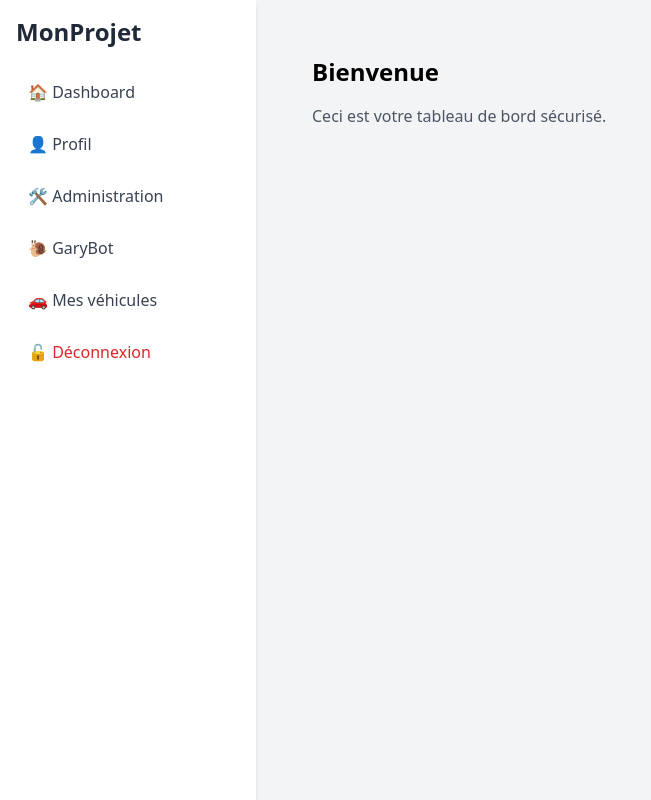
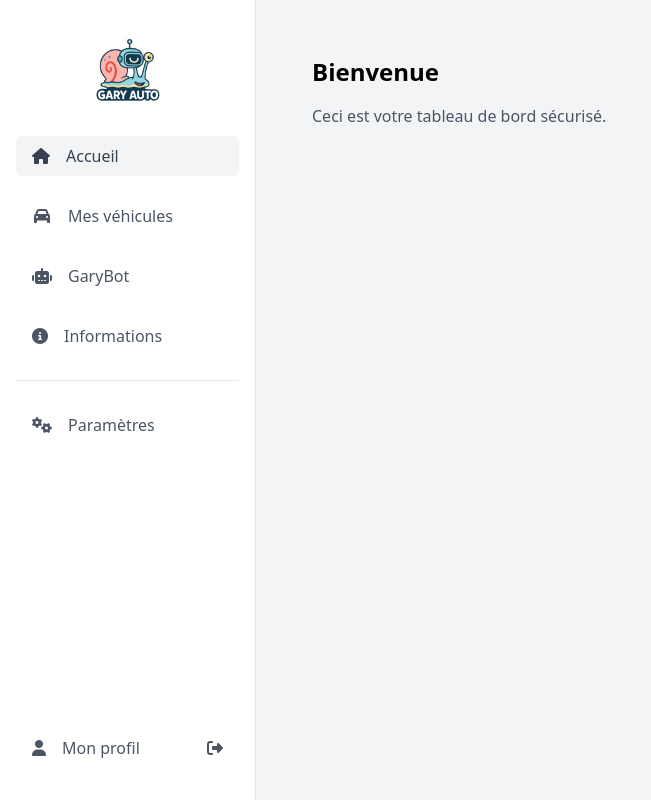
Before and after one commit to Hrivaux/GaryAuto, a Symfony app: template templates/home/index.html.twig in a window 1280 px wide. Shown: the whole page, without its empty margins (0-651 px from the left). Run offline with Twig, Linux system fonts and the light colour scheme; the template is opened without the code that fills it, so the values that code supplies are empty; some libraries are stand-ins or nearby versions.

Commit message:
add sidebar with TailwindCSS

```diff
--- a/templates/base.html.twig
+++ b/templates/base.html.twig
@@ -4,8 +4,9 @@
     <meta charset="UTF-8">
     <title>{% block title %}Mon Projet{% endblock %}</title>
     <script src="https://cdn.tailwindcss.com"></script>
+    <script src="https://kit.fontawesome.com/443d22af55.js" crossorigin="anonymous"></script>
 </head>
-<body class="flex bg-gray-100 min-h-screen">
+<body class="ml-64 h-screen overflow-y-auto flex bg-gray-100 min-h-screen">
 
     {% if not sidebar is defined or sidebar %}
         {% include 'partials/sidebar.html.twig' %}
@@ -15,5 +16,7 @@
         {% block body %}{% endblock %}
     </main>
 
+    {# GSAP (via CDN ou ton build) #}
+    <script src="https://cdnjs.cloudflare.com/ajax/libs/gsap/3.11.5/gsap.min.js"></script>
 </body>
 </html>
--- a/templates/partials/sidebar.html.twig
+++ b/templates/partials/sidebar.html.twig
@@ -1,27 +1,53 @@
-<aside class="w-64 bg-white shadow-md p-4 flex flex-col space-y-6 min-h-screen">
-    <div class="text-2xl font-semibold text-gray-800">
-        MonProjet
+<aside class="fixed top-0 left-0 flex flex-col w-64 h-screen px-4 py-8 overflow-y-auto bg-white border-r rtl:border-r-0 rtl:border-l dark:bg-gray-900 dark:border-gray-700">
+    <a href="{{ path('app_dashboard') }}" class="flex items-center justify-center">
+        <img class="size-20" src="{{ asset('assets/img/main-logo.png') }}" alt="">
+    </a>
+
+    <div class="flex flex-col justify-between flex-1 mt-6">
+        <nav>
+            <a class="flex items-center px-4 py-2 text-gray-700 bg-gray-100 rounded-md dark:bg-gray-800 dark:text-gray-200" href="{{ path('app_dashboard') }}">
+                <i class="fa-solid fa-house"></i>
+
+                <span class="mx-4 font-medium">Accueil</span>
+            </a>
+
+            <a class="flex items-center px-4 py-2 mt-5 text-gray-600 transition-colors duration-300 transform rounded-md dark:text-gray-400 hover:bg-gray-100 dark:hover:bg-gray-800 dark:hover:text-gray-200 hover:text-gray-700" href="{{ path('app_vehicle') }}">
+                <i class="fa-solid fa-car w-5 text-center"></i>
+
+                <span class="mx-4 font-medium">Mes véhicules</span>
+            </a>
+
+            <a class="flex items-center px-4 py-2 mt-5 text-gray-600 transition-colors duration-300 transform rounded-md dark:text-gray-400 hover:bg-gray-100 dark:hover:bg-gray-800 dark:hover:text-gray-200 hover:text-gray-700" href="{{ path('app_chat_bot') }}">
+                <i class="fa-solid fa-robot"></i>
+
+                <span class="mx-4 font-medium">GaryBot</span>
+            </a>
+
+            <a class="flex items-center px-4 py-2 mt-5 text-gray-600 transition-colors duration-300 transform rounded-md dark:text-gray-400 hover:bg-gray-100 dark:hover:bg-gray-800 dark:hover:text-gray-200 hover:text-gray-700" href="#">
+                <i class="fa-solid fa-circle-info"></i>
+
+                <span class="mx-4 font-medium">Informations</span>
+            </a>
+
+            <hr class="my-6 border-gray-200 dark:border-gray-600" />
+
+            <a class="flex items-center px-4 py-2 mt-5 text-gray-600 transition-colors duration-300 transform rounded-md dark:text-gray-400 hover:bg-gray-100 dark:hover:bg-gray-800 dark:hover:text-gray-200 hover:text-gray-700" href="#">
+                <i class="fa-solid fa-gears"></i>
+
+                <span class="mx-4 font-medium">Paramètres</span>
+            </a>
+        </nav>
+
+        <div class="flex items-center justify-between mt-6">
+                <a class="flex items-center px-4 py-2 mt-5 text-gray-600 transition-colors duration-300 transform rounded-md dark:text-gray-400 hover:bg-gray-100 dark:hover:bg-gray-800 dark:hover:text-gray-200 hover:text-gray-700" href="{{ path('app_profile') }}">
+                    <i class="fa-solid fa-user"></i>
+
+                    <span class="mx-4 font-medium">Mon profil</span>
+                </a>
+
+                <a class="flex items-center px-4 py-2 mt-5 text-gray-600 transition-colors duration-300 transform rounded-md dark:text-gray-400 hover:bg-gray-100 dark:hover:bg-gray-800 dark:hover:text-gray-200 hover:text-gray-700" href="{{ path('app_logout') }}">
+                    <i class="fa-solid fa-right-from-bracket my-1"></i>
+                </a>
+            </div>
     </div>
-
-    <nav class="flex flex-col space-y-3 text-gray-700">
-        <a href="{{ path('app_dashboard') }}" class="hover:bg-gray-100 rounded px-3 py-2 transition">
-            🏠 Dashboard
-        </a>
-        <a href="{{ path('app_profile') }}" class="hover:bg-gray-100 rounded px-3 py-2 transition">
-            👤 Profil
-        </a>
-        <a href="{{ path('app_admin') }}" class="hover:bg-gray-100 rounded px-3 py-2 transition">
-            🛠️ Administration
-        </a>
-        <a href="{{ path('app_chat_bot') }}" class="mt-auto hover:bg-gray-100 rounded px-3 py-2 transition">
-            🐌 GaryBot
-        </a>
-        <a href="{{ path('app_vehicle') }}" class="hover:bg-gray-100 rounded px-3 py-2 transition">
-            🚗 Mes véhicules
-        </a>
-        <a href="{{ path('app_logout') }}" class="mt-auto hover:bg-red-100 text-red-600 rounded px-3 py-2 transition">
-            🔓 Déconnexion
-        </a>
-
-    </nav>
 </aside>
```
Also changed, not shown: public/assets/img/main-logo.png (added).
